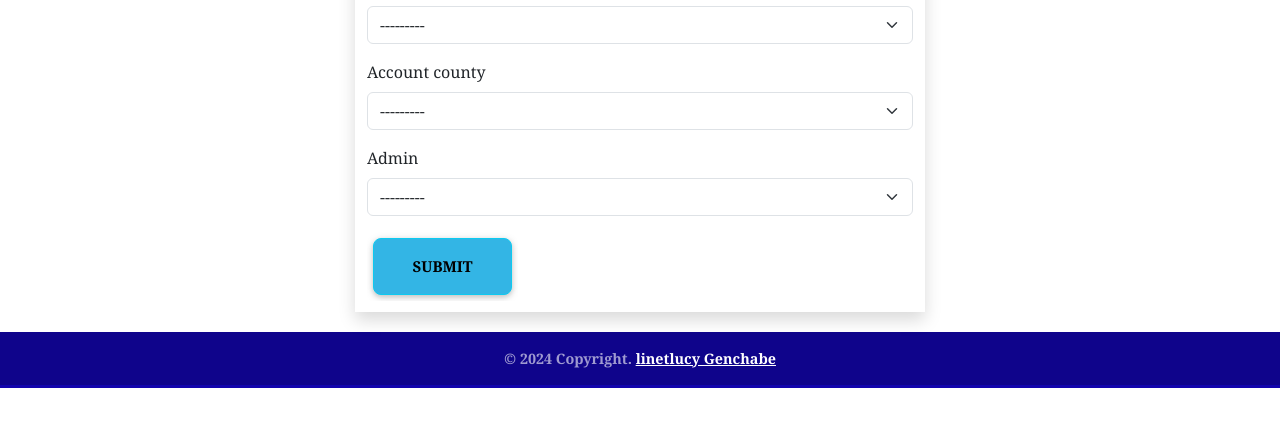
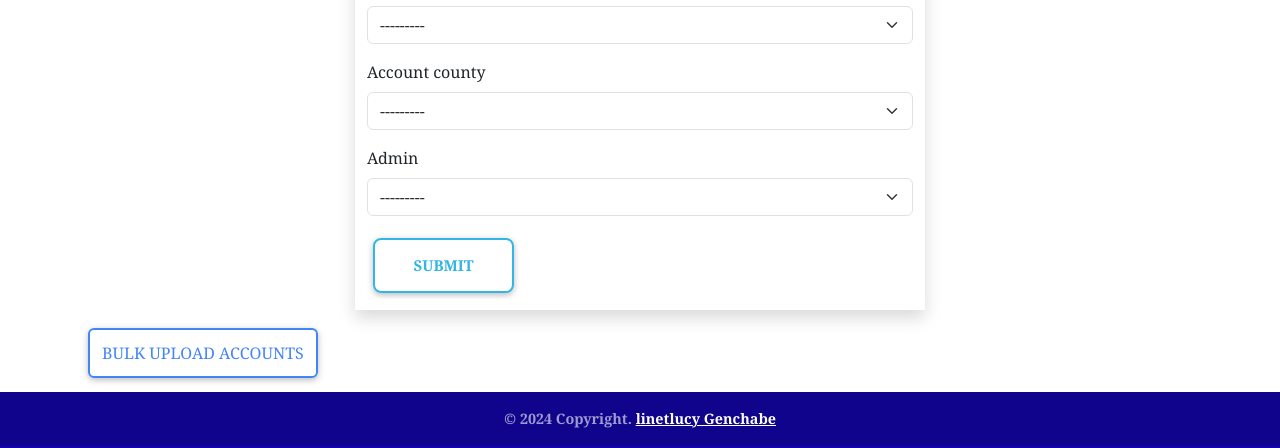
Before and after one commit to linetlucy-genchabe/AccountsRepo, a Django app: template Repoapp/templates/new_account.html in a window 1280 px wide. Shown: the part 794-1242 px from the top of the page. Before the commit the page ends 1182 px from the top, so only its background shows below. Run offline with Django 5.2, Linux system fonts and the light colour scheme; the template is opened without the code that fills it: values that come from a table or form of the project are taken from there, others are empty; some libraries are stand-ins or nearby versions.

Commit message:
bulk upload button

```diff
--- a/Repoapp/templates/new_account.html
+++ b/Repoapp/templates/new_account.html
@@ -20,12 +20,14 @@
 
               {% bootstrap_form form%}
 
-              <input type="submit" class="btn btn-info btn-lg font-weight-bold" value="SUBMIT">
+              <input type="submit" class="btn btn-outline-info btn-lg font-weight-bold" value="SUBMIT">
             </form>
       </div>
 
       <div class="col-lg-3"></div>
 
   </div>
+  <a href="{% url 'bulk_upload_accounts' %}" class="btn btn-outline-primary">Bulk Upload Accounts</a>
+
 </div>
 {% endblock %}
```
